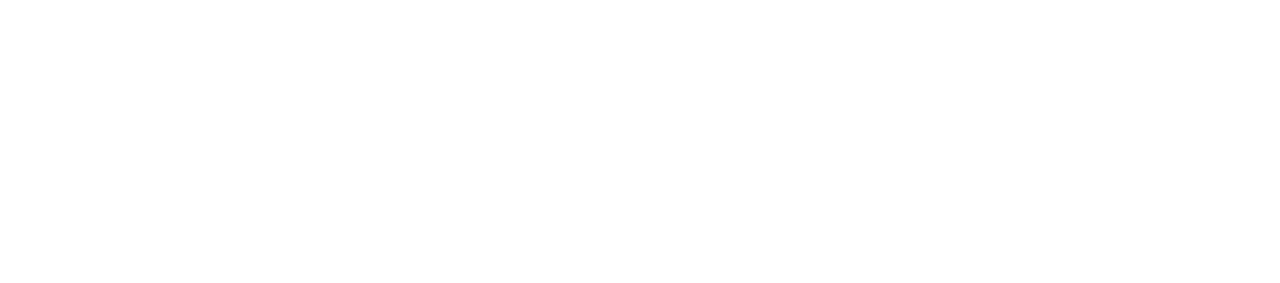
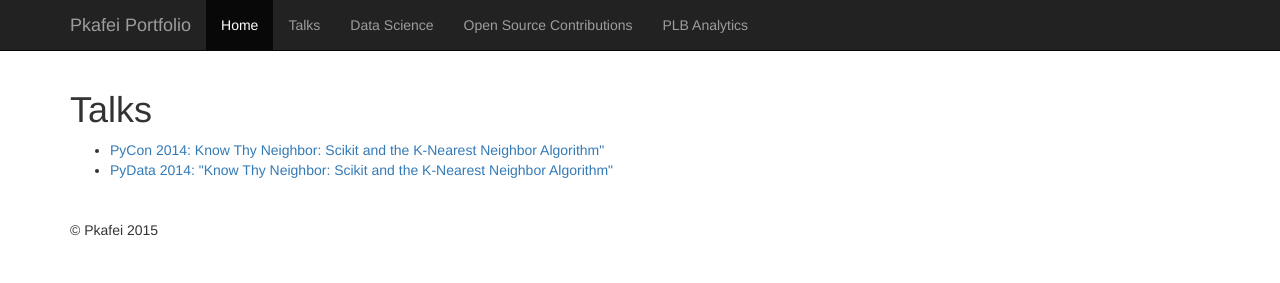
Before and after one commit to pkafei/pkafei_portfolio, a website: page views/talks.html in a window 1280 px wide. Drawn offline with nearby package versions, Linux system fonts and the light colour scheme.

Commit message:
Added talks.html page

```diff
--- a/server.js
+++ b/server.js
@@ -20,6 +20,10 @@ app.get('/open_source', function(req, res) {
 	res.render('os.html');
 });
 
+app.get('/talks', function(req, res) {
+	res.render('talks.html');
+});
+
 app.listen(app.get('port'), function() {
 console.log("Node app is running at localhost:" + app.get('port'));
 });
--- a/views/talks.html
+++ b/views/talks.html
@@ -0,0 +1,73 @@
+<!DOCTYPE html>
+<html lang="en">
+  <head>
+    <meta charset="utf-8">
+    <meta http-equiv="X-UA-Compatible" content="IE=edge">
+    <meta name="viewport" content="width=device-width, initial-scale=1">
+    <meta name="description" content="">
+    <meta name="author" content="">
+    <link rel="icon" href="../../favicon.ico">
+
+    <title>Pkafei Portfolio</title>
+
+     <!-- Latest compiled and minified CSS -->
+	<link rel="stylesheet" href="https://maxcdn.bootstrapcdn.com/bootstrap/3.3.1/css/bootstrap.min.css">
+
+    <!-- Custom styles for this template -->
+    <link href="./css/offcanvas.css" rel="stylesheet">
+
+</head>
+
+  <body>
+    <nav class="navbar navbar-fixed-top navbar-inverse" role="navigation">
+      <div class="container">
+        <div class="navbar-header">
+          <button type="button" class="navbar-toggle collapsed" data-toggle="collapse" data-target="#navbar" aria-expanded="false" aria-controls="navbar">
+            <span class="sr-only">Toggle navigation</span>
+            <span class="icon-bar"></span>
+            <span class="icon-bar"></span>
+            <span class="icon-bar"></span>
+          </button>
+          <a class="navbar-brand" href="index.html">Pkafei Portfolio</a>
+        </div>
+        <div id="navbar" class="collapse navbar-collapse">
+          <ul class="nav navbar-nav">
+            <li class="active"><a href="index.html">Home</a></li>
+            <li><a href="talks.html">Talks</a></li>
+            <li><a href="http://nbviewer.ipython.org/github/pkafei/Data-Science-in-Python/tree/master/tutorial/">Data Science</a></li>
+            <li><a href="os.html">Open Source Contributions</a></li>
+            <li><a href="http://www.plbanalytics.com/">PLB Analytics</a></li>
+
+
+
+          </ul>
+        </div><!-- /.nav-collapse -->
+      </div><!-- /.container -->
+    </nav><!-- /.navbar -->
+
+    <div class="container">
+      <h1>Talks</h1>
+      <ul>
+        <li><a href="http://www.pyvideo.org/video/2678/know-thy-neighbor-scikit-and-the-k-nearest-neigh">PyCon 2014:
+          Know Thy Neighbor: Scikit and the K-Nearest Neighbor Algorithm"</a></li>
+        <li><a href="https://www.youtube.com/watch?v=e3-DjsKhFug">PyData 2014: "Know Thy Neighbor: Scikit and the K-Nearest Neighbor Algorithm"</a></li>
+        </ul>
+
+      <footer>
+        <p>&copy; Pkafei 2015</p>
+      </footer>
+
+    </div><!--/.container-->
+
+
+    <!-- Bootstrap core JavaScript
+    ================================================== -->
+    <!-- Placed at the end of the document so the pages load faster -->
+    <script src="https://ajax.googleapis.com/ajax/libs/jquery/1.11.1/jquery.min.js"></script>
+
+    <!-- Latest compiled and minified JavaScript -->
+	<script src="https://maxcdn.bootstrapcdn.com/bootstrap/3.3.1/js/bootstrap.min.js"></script>
+
+    <script src="./js/offcanvas.js"></script>
+  </body>
+</html>
```
Also changed, not shown: views/index.html (+2 -2 lines), views/os.html (+1 -1 lines).
